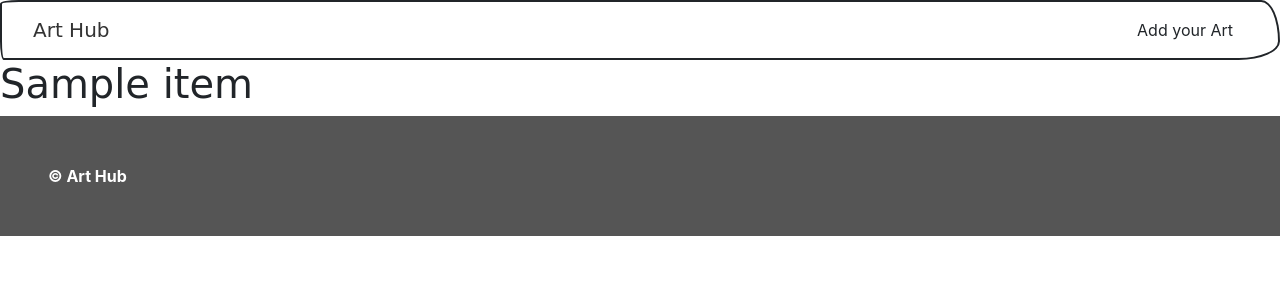
After one commit to adgray09/art_hub, a Flask app: template templates/cart_index.html in a window 1280 px wide. The commit adds this page. Shown: the top 300 px of the page. Run offline with Flask 2, Linux system fonts and the light colour scheme; the template is opened without the code that fills it: most values are stand-ins (such as "Sample title", 1, 10 or a date in 2020); some libraries are stand-ins or nearby versions; some web fonts are replaced.

Commit message:
users can add art to cart

```diff
--- a/app.py
+++ b/app.py
@@ -8,6 +8,7 @@ host = os.environ.get('MONGODB_URI', 'mongodb://localhost:27017/Contractor')
 client = MongoClient(host=f'{host}?retryWrites=false')
 db = client.get_default_database()
 pieces = db.pieces
+cart = db.cart
 
 #Flask app
 app = Flask(__name__, static_url_path='')
@@ -67,5 +68,23 @@ def pieces_delete(piece_id):
     pieces.delete_one({'_id': ObjectId(piece_id)})
     return redirect(url_for('art_index'))
 
+@app.route('/art/<piece_id>/cart', methods=['POST'])
+#add item to cart
+def add_to_cart(piece_id):
+    piece = pieces.find_one({'_id': ObjectId(piece_id)})
+    item = {
+        'title': piece["title"],
+        'description': piece["description"],
+        'price': piece["price"],
+        'url': piece["url"],
+    }
+    cart.insert_one(item)
+    return redirect(url_for('cart_index'))
+
+@app.route('/art/cart')
+def cart_index():
+    cart_items = cart.find()
+    return render_template('cart_index.html', cart_items=cart_items)
+
 if __name__ == '__main__':
     app.run(debug=True, host='0.0.0.0', port=os.environ.get('PORT', 5000))
--- a/templates/art_show.html
+++ b/templates/art_show.html
@@ -17,6 +17,9 @@
             </div>
             <form method='POST' action='/art/{{ piece._id }}/delete'>
                 <button class='btn btn-primary' type='submit'>Delete</button>
+            </form><br>
+            <form method='POST' action='/art/{{ piece._id }}/cart'>
+                <button class='btn btn-primary' type='sumbit'>Add To Cart</button>
             </form>
         </div>
     </div>
--- /dev/null
+++ b/templates/cart_index.html
@@ -0,0 +1,11 @@
+{% extends 'base.html' %}
+
+{% block content %}
+    {% if cart_items %}
+        {% for item in cart_items %}
+            <h1>{{ item.title }}</h1>
+        {% else %}
+            <h1>no item here</h1>
+        {% endfor %}
+    {% endif %}
+{% endblock %}
```
